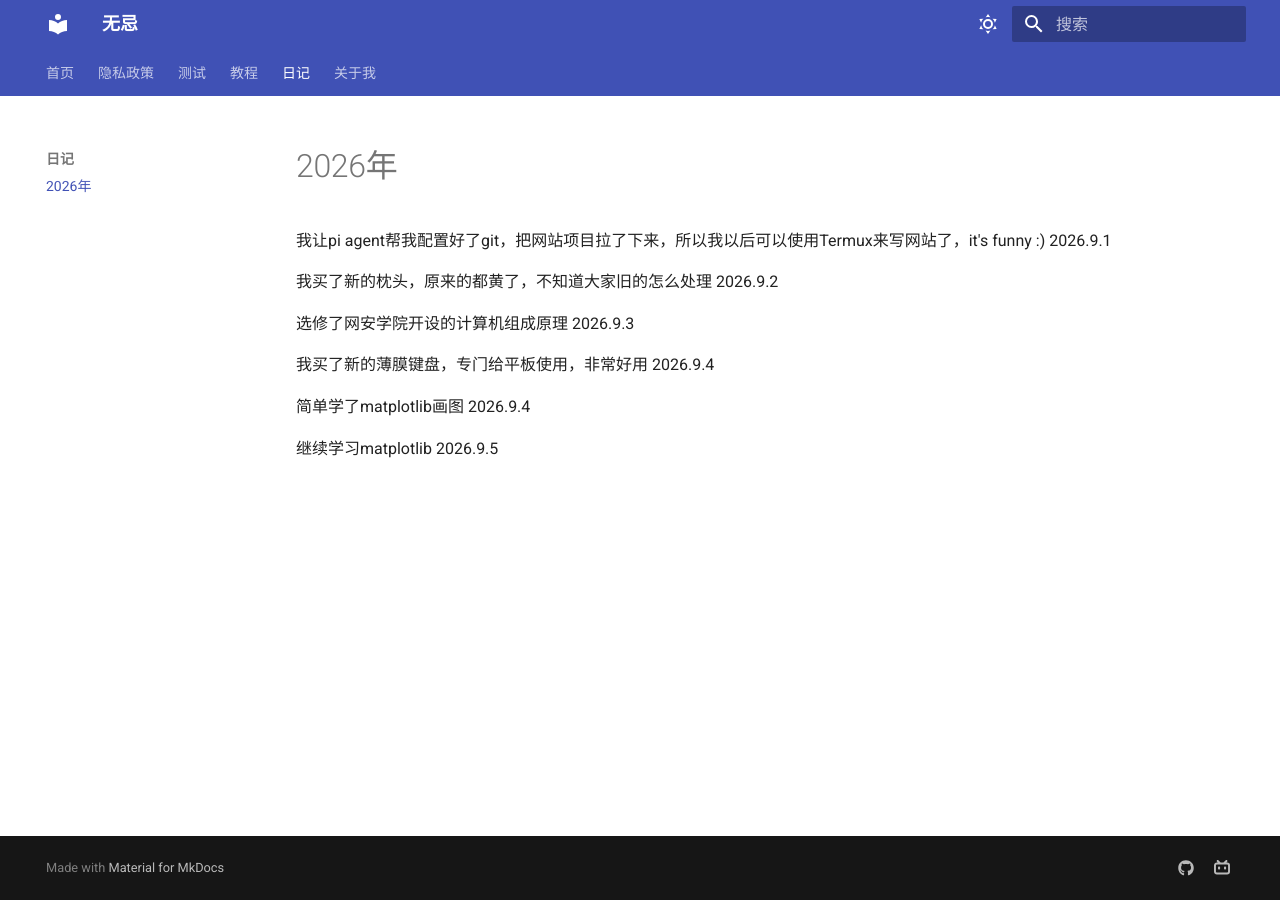
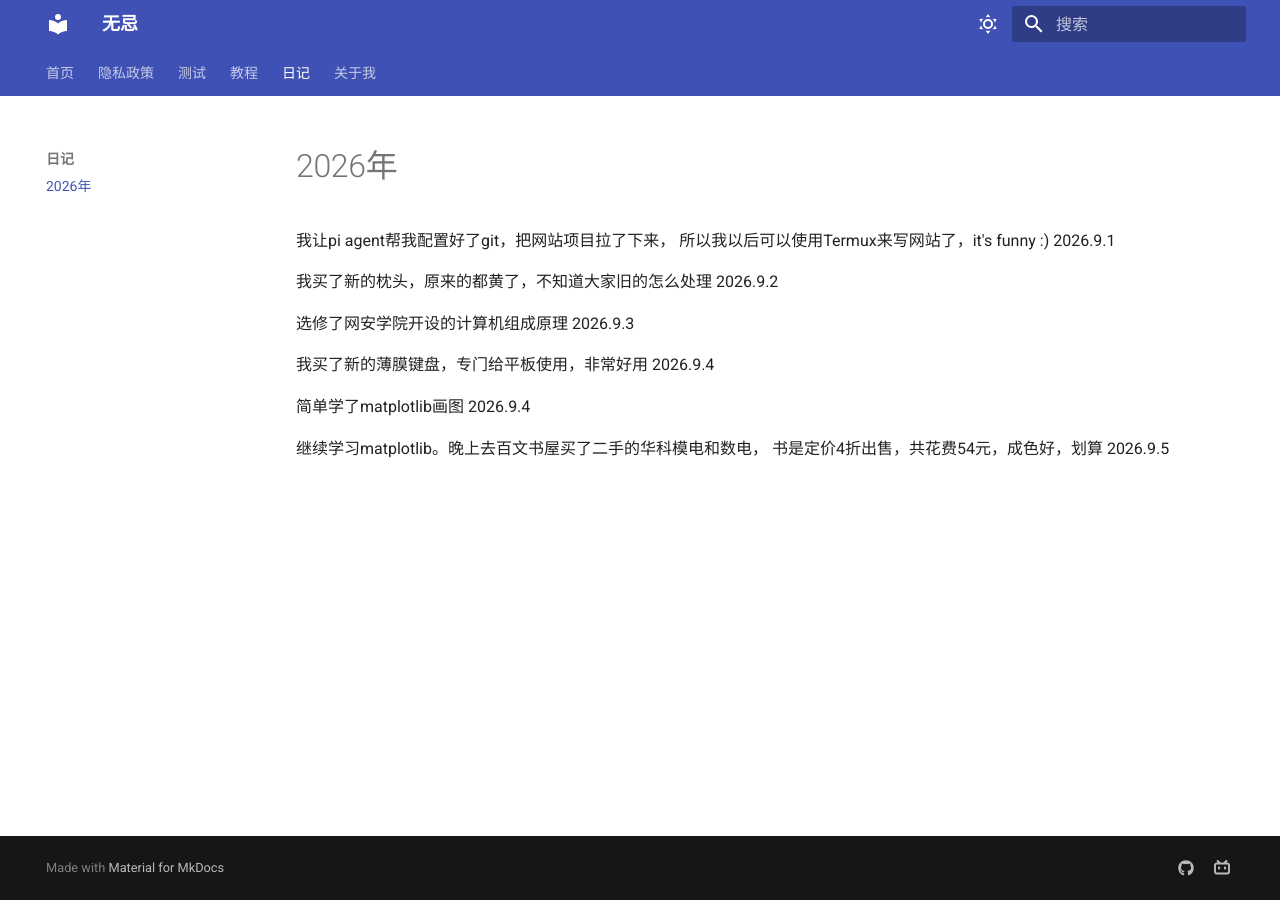
Before and after one commit to Hujiko02/Hujiko02.github.io, an MkDocs documentation site: the page built from docs/diary/2026.md, in a window 1280 px wide. Built offline with MkDocs 1.6.1 and Material for MkDocs 9.7.7, drawn with Linux system fonts in a browser that asks for light colours.

Commit message:
Auto update 2026-09-06 22:55:36

```diff
--- a/docs/diary/2026.md
+++ b/docs/diary/2026.md
@@ -1,4 +1,5 @@
-我让pi agent帮我配置好了git，把网站项目拉了下来，所以我以后可以使用Termux来写网站了，it's funny :)  2026.9.1
+我让pi agent帮我配置好了git，把网站项目拉了下来，
+所以我以后可以使用Termux来写网站了，it's funny :)  2026.9.1
 
 我买了新的枕头，原来的都黄了，不知道大家旧的怎么处理 2026.9.2
 
@@ -8,4 +9,5 @@
 
 简单学了matplotlib画图 2026.9.4
 
-继续学习matplotlib 2026.9.5
+继续学习matplotlib。晚上去百文书屋买了二手的华科模电和数电，
+书是定价4折出售，共花费54元，成色好，划算 2026.9.5
```
